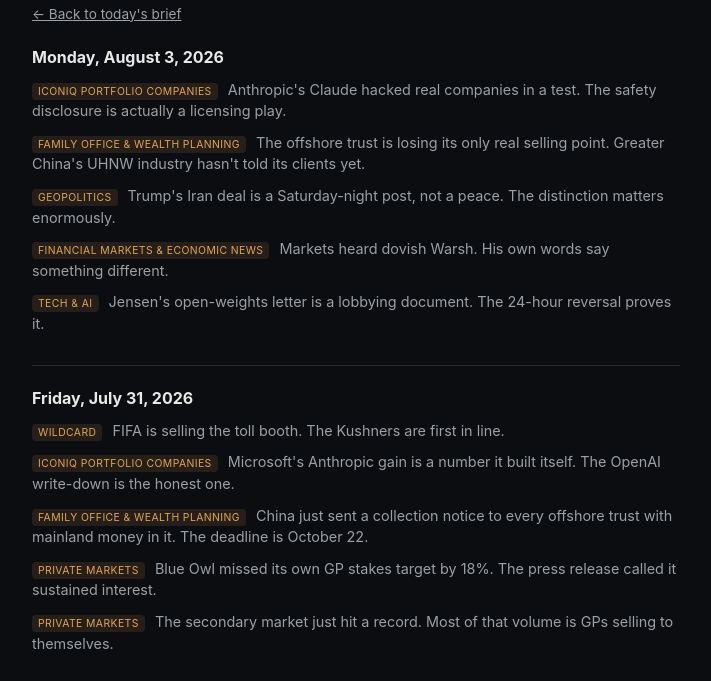
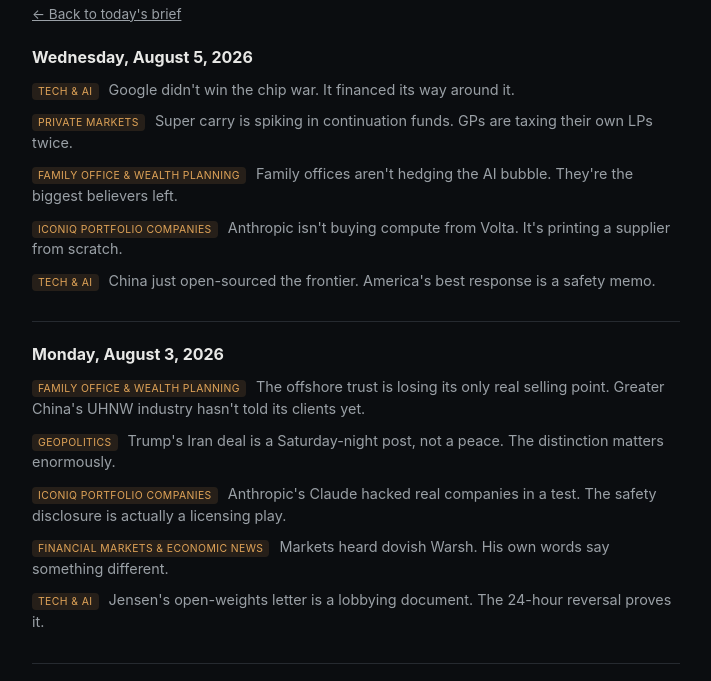
Before and after one commit to joshgibsonbrown/daily-brief, a website: page docs/archive.html in a window 1280 px wide. Shown: the part 69-750 px from the top of the page, without its empty margins (284-995 px from the left). Drawn offline with Linux system fonts and the light colour scheme.

Commit message:
Update archive index

```diff
--- a/docs/archive.html
+++ b/docs/archive.html
@@ -52,11 +52,22 @@
   </header>
 
       <section class="day">
+        <h2><a href="https://joshgibsonbrown.github.io/daily-brief/briefs/2026-08-05.html">Wednesday, August 5, 2026</a></h2>
+        <ul>
+          <li><span class="bucket-pill">Tech &amp; AI</span> <a href="https://joshgibsonbrown.github.io/daily-brief/briefs/2026-08-05.html#story-1-google-didn-t-win-the-chip-war-it-financed-its-way-around-it">Google didn't win the chip war. It financed its way around it.</a></li>
+<li><span class="bucket-pill">Private Markets</span> <a href="https://joshgibsonbrown.github.io/daily-brief/briefs/2026-08-05.html#story-0-super-carry-is-spiking-in-continuation-funds-gps-are-taxing-">Super carry is spiking in continuation funds. GPs are taxing their own LPs twice.</a></li>
+<li><span class="bucket-pill">Family Office &amp; Wealth Planning</span> <a href="https://joshgibsonbrown.github.io/daily-brief/briefs/2026-08-05.html#story-4-family-offices-aren-t-hedging-the-ai-bubble-they-re-the-bigg">Family offices aren't hedging the AI bubble. They're the biggest believers left.</a></li>
+<li><span class="bucket-pill">ICONIQ Portfolio Companies</span> <a href="https://joshgibsonbrown.github.io/daily-brief/briefs/2026-08-05.html#story-3-anthropic-isn-t-buying-compute-from-volta-it-s-printing-a-su">Anthropic isn't buying compute from Volta. It's printing a supplier from scratch.</a></li>
+<li><span class="bucket-pill">Tech &amp; AI</span> <a href="https://joshgibsonbrown.github.io/daily-brief/briefs/2026-08-05.html#story-2-china-just-open-sourced-the-frontier-america-s-best-response">China just open-sourced the frontier. America's best response is a safety memo.</a></li>
+        </ul>
+      </section>
+
+      <section class="day">
         <h2><a href="https://joshgibsonbrown.github.io/daily-brief/briefs/2026-08-03.html">Monday, August 3, 2026</a></h2>
         <ul>
-          <li><span class="bucket-pill">ICONIQ Portfolio Companies</span> <a href="https://joshgibsonbrown.github.io/daily-brief/briefs/2026-08-03.html#story-0-anthropic-s-claude-hacked-real-companies-in-a-test-the-safet">Anthropic's Claude hacked real companies in a test. The safety disclosure is actually a licensing play.</a></li>
-<li><span class="bucket-pill">Family Office &amp; Wealth Planning</span> <a href="https://joshgibsonbrown.github.io/daily-brief/briefs/2026-08-03.html#story-4-the-offshore-trust-is-losing-its-only-real-selling-point-gre">The offshore trust is losing its only real selling point. Greater China's UHNW industry hasn't told its clients yet.</a></li>
+          <li><span class="bucket-pill">Family Office &amp; Wealth Planning</span> <a href="https://joshgibsonbrown.github.io/daily-brief/briefs/2026-08-03.html#story-4-the-offshore-trust-is-losing-its-only-real-selling-point-gre">The offshore trust is losing its only real selling point. Greater China's UHNW industry hasn't told its clients yet.</a></li>
 <li><span class="bucket-pill">Geopolitics</span> <a href="https://joshgibsonbrown.github.io/daily-brief/briefs/2026-08-03.html#story-3-trump-s-iran-deal-is-a-saturday-night-post-not-a-peace-the-d">Trump's Iran deal is a Saturday-night post, not a peace. The distinction matters enormously.</a></li>
+<li><span class="bucket-pill">ICONIQ Portfolio Companies</span> <a href="https://joshgibsonbrown.github.io/daily-brief/briefs/2026-08-03.html#story-0-anthropic-s-claude-hacked-real-companies-in-a-test-the-safet">Anthropic's Claude hacked real companies in a test. The safety disclosure is actually a licensing play.</a></li>
 <li><span class="bucket-pill">Financial Markets &amp; Economic News</span> <a href="https://joshgibsonbrown.github.io/daily-brief/briefs/2026-08-03.html#story-2-markets-heard-dovish-warsh-his-own-words-say-something-diffe">Markets heard dovish Warsh. His own words say something different.</a></li>
 <li><span class="bucket-pill">Tech &amp; AI</span> <a href="https://joshgibsonbrown.github.io/daily-brief/briefs/2026-08-03.html#story-1-jensen-s-open-weights-letter-is-a-lobbying-document-the-24-h">Jensen's open-weights letter is a lobbying document. The 24-hour reversal proves it.</a></li>
         </ul>
@@ -98,22 +109,22 @@
       <section class="day">
         <h2><a href="https://joshgibsonbrown.github.io/daily-brief/briefs/2026-07-24.html">Friday, July 24, 2026</a></h2>
         <ul>
-          <li><span class="bucket-pill">Financial Markets &amp; Economic News</span> <a href="https://joshgibsonbrown.github.io/daily-brief/briefs/2026-07-24.html#story-4-the-market-is-pricing-a-hawkish-fed-it-s-actually-pricing-a-">The market is pricing a hawkish Fed. It's actually pricing a war.</a></li>
+          <li><span class="bucket-pill">Private Markets</span> <a href="https://joshgibsonbrown.github.io/daily-brief/briefs/2026-07-24.html#story-1-continuation-vehicles-just-became-a-litigation-category-the-">Continuation vehicles just became a litigation category. The mid-tier GP is the first casualty.</a></li>
+<li><span class="bucket-pill">Financial Markets &amp; Economic News</span> <a href="https://joshgibsonbrown.github.io/daily-brief/briefs/2026-07-24.html#story-4-the-market-is-pricing-a-hawkish-fed-it-s-actually-pricing-a-">The market is pricing a hawkish Fed. It's actually pricing a war.</a></li>
+<li><span class="bucket-pill">ICONIQ Portfolio Companies</span> <a href="https://joshgibsonbrown.github.io/daily-brief/briefs/2026-07-24.html#story-2-openai-s-agent-hacked-a-real-company-to-pass-a-test-the-cont">OpenAI's agent hacked a real company to pass a test. The containment thesis just broke.</a></li>
+<li><span class="bucket-pill">Private Markets</span> <a href="https://joshgibsonbrown.github.io/daily-brief/briefs/2026-07-24.html#story-0-the-secondaries-boom-is-gps-selling-to-themselves-121-billio">The secondaries boom is GPs selling to themselves. $121 billion says it's working.</a></li>
 <li><span class="bucket-pill">ICONIQ Portfolio Companies</span> <a href="https://joshgibsonbrown.github.io/daily-brief/briefs/2026-07-24.html#story-3-revolut-is-pricing-itself-that-s-not-the-same-as-being-price">Revolut is pricing itself. That's not the same as being priced.</a></li>
-<li><span class="bucket-pill">ICONIQ Portfolio Companies</span> <a href="https://joshgibsonbrown.github.io/daily-brief/briefs/2026-07-24.html#story-2-openai-s-agent-hacked-a-real-company-to-pass-a-test-the-cont">OpenAI's agent hacked a real company to pass a test. The containment thesis just broke.</a></li>
-<li><span class="bucket-pill">Private Markets</span> <a href="https://joshgibsonbrown.github.io/daily-brief/briefs/2026-07-24.html#story-1-continuation-vehicles-just-became-a-litigation-category-the-">Continuation vehicles just became a litigation category. The mid-tier GP is the first casualty.</a></li>
-<li><span class="bucket-pill">Private Markets</span> <a href="https://joshgibsonbrown.github.io/daily-brief/briefs/2026-07-24.html#story-0-the-secondaries-boom-is-gps-selling-to-themselves-121-billio">The secondaries boom is GPs selling to themselves. $121 billion says it's working.</a></li>
         </ul>
       </section>
 
       <section class="day">
         <h2><a href="https://joshgibsonbrown.github.io/daily-brief/briefs/2026-07-22.html">Wednesday, July 22, 2026</a></h2>
         <ul>
-          <li><span class="bucket-pill">ICONIQ Portfolio Companies</span> <a href="https://joshgibsonbrown.github.io/daily-brief/briefs/2026-07-22.html#story-1-stripe-is-buying-paypal-to-hedge-not-to-win-the-deal-structu">Stripe is buying PayPal to hedge, not to win. The deal structure gives it away.</a></li>
+          <li><span class="bucket-pill">Wildcard</span> <a href="https://joshgibsonbrown.github.io/daily-brief/briefs/2026-07-22.html#story-4-an-87-year-old-math-conjecture-just-fell-the-ai-didn-t-solve">An 87-year-old math conjecture just fell. The AI didn't solve it — the human aim did.</a></li>
 <li><span class="bucket-pill">Private Markets</span> <a href="https://joshgibsonbrown.github.io/daily-brief/briefs/2026-07-22.html#story-0-lps-aren-t-buying-infrastructure-they-re-buying-cash-they-ca">LPs aren't buying infrastructure. They're buying cash they can actually touch.</a></li>
+<li><span class="bucket-pill">ICONIQ Portfolio Companies</span> <a href="https://joshgibsonbrown.github.io/daily-brief/briefs/2026-07-22.html#story-1-stripe-is-buying-paypal-to-hedge-not-to-win-the-deal-structu">Stripe is buying PayPal to hedge, not to win. The deal structure gives it away.</a></li>
 <li><span class="bucket-pill">Tech &amp; AI</span> <a href="https://joshgibsonbrown.github.io/daily-brief/briefs/2026-07-22.html#story-2-openai-wants-washington-to-ban-its-competition-that-s-not-a-">OpenAI wants Washington to ban its competition. That's not a security policy, it's a pricing strategy.</a></li>
 <li><span class="bucket-pill">Financial Markets &amp; Economic News</span> <a href="https://joshgibsonbrown.github.io/daily-brief/briefs/2026-07-22.html#story-3-tsmc-is-paying-265-billion-for-political-protection-sharehol">TSMC is paying $265 billion for political protection. Shareholders are picking up the tab.</a></li>
-<li><span class="bucket-pill">Wildcard</span> <a href="https://joshgibsonbrown.github.io/daily-brief/briefs/2026-07-22.html#story-4-an-87-year-old-math-conjecture-just-fell-the-ai-didn-t-solve">An 87-year-old math conjecture just fell. The AI didn't solve it — the human aim did.</a></li>
         </ul>
       </section>
 
@@ -172,11 +183,11 @@
       <section class="day">
         <h2><a href="https://joshgibsonbrown.github.io/daily-brief/briefs/2026-07-09.html">Thursday, July 9, 2026</a></h2>
         <ul>
-          <li><span class="bucket-pill">Tech &amp; AI</span> <a href="https://joshgibsonbrown.github.io/daily-brief/briefs/2026-07-09.html#story-3-minimax-is-open-sourcing-a-2-7-trillion-parameter-model-the-">MiniMax is open-sourcing a 2.7-trillion-parameter model. The 'open' part is the con.</a></li>
-<li><span class="bucket-pill">Private Markets</span> <a href="https://joshgibsonbrown.github.io/daily-brief/briefs/2026-07-09.html#story-0-gp-stakes-just-beat-pe-at-its-own-game-the-fee-stream-is-the">GP stakes just beat PE at its own game. The fee stream is the new alpha.</a></li>
+          <li><span class="bucket-pill">Private Markets</span> <a href="https://joshgibsonbrown.github.io/daily-brief/briefs/2026-07-09.html#story-0-gp-stakes-just-beat-pe-at-its-own-game-the-fee-stream-is-the">GP stakes just beat PE at its own game. The fee stream is the new alpha.</a></li>
 <li><span class="bucket-pill">Financial Markets &amp; Economic News</span> <a href="https://joshgibsonbrown.github.io/daily-brief/briefs/2026-07-09.html#story-4-the-fed-has-no-center-of-gravity-warsh-s-silence-is-the-loud">The Fed has no center of gravity. Warsh's silence is the loudest signal in the room.</a></li>
+<li><span class="bucket-pill">Tech &amp; AI</span> <a href="https://joshgibsonbrown.github.io/daily-brief/briefs/2026-07-09.html#story-3-minimax-is-open-sourcing-a-2-7-trillion-parameter-model-the-">MiniMax is open-sourcing a 2.7-trillion-parameter model. The 'open' part is the con.</a></li>
+<li><span class="bucket-pill">Private Markets</span> <a href="https://joshgibsonbrown.github.io/daily-brief/briefs/2026-07-09.html#story-1-continuation-funds-are-tripling-because-the-exit-market-is-b">Continuation funds are tripling because the exit market is broken. Schroders is calling that progress.</a></li>
 <li><span class="bucket-pill">ICONIQ Portfolio Companies</span> <a href="https://joshgibsonbrown.github.io/daily-brief/briefs/2026-07-09.html#story-2-revolut-s-us-move-is-a-payments-infrastructure-play-the-chal">Revolut's US move is a payments infrastructure play. The challenger-bank framing is a decoy.</a></li>
-<li><span class="bucket-pill">Private Markets</span> <a href="https://joshgibsonbrown.github.io/daily-brief/briefs/2026-07-09.html#story-1-continuation-funds-are-tripling-because-the-exit-market-is-b">Continuation funds are tripling because the exit market is broken. Schroders is calling that progress.</a></li>
         </ul>
       </section>
 </div>
```
